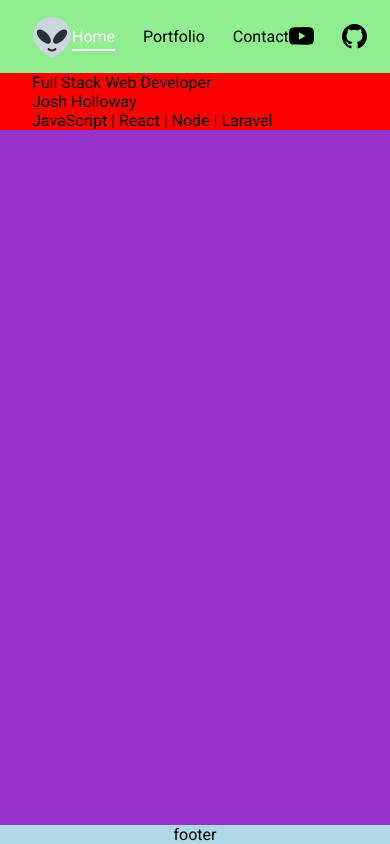
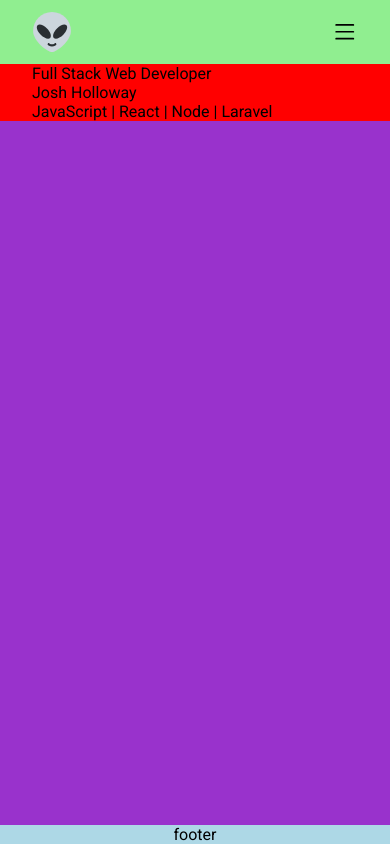
Before and after one commit to joshdotjs/portfolio, a Next.js app: page / in a window 390 px wide. Built offline with nearby package versions, Linux system fonts and the light colour scheme.

Commit message:
responsive hamburger bar

```diff
--- a/comps/_layout/header.js
+++ b/comps/_layout/header.js
@@ -67,6 +67,12 @@
             </li>
           </ul>
 
+          <div id="hamburger">
+            <svg xmlns="http://www.w3.org/2000/svg" width="27.5" height="27.5" fill="currentColor" class="bi bi-list" viewBox="0 0 16 16">
+              <path fill-rule="evenodd" d="M2.5 12a.5.5 0 0 1 .5-.5h10a.5.5 0 0 1 0 1H3a.5.5 0 0 1-.5-.5zm0-4a.5.5 0 0 1 .5-.5h10a.5.5 0 0 1 0 1H3a.5.5 0 0 1-.5-.5zm0-4a.5.5 0 0 1 .5-.5h10a.5.5 0 0 1 0 1H3a.5.5 0 0 1-.5-.5z"/>
+            </svg>
+          </div>
+
         </div>
       </header>
     </>
--- a/comps/_layout/header.scss
+++ b/comps/_layout/header.scss
@@ -5,7 +5,7 @@
 
 header {
   padding:
-    calc(0.5 * #{$pad})
+    calc(0.75 * #{$pad})
     $gutter
   ;
 
@@ -28,7 +28,10 @@
 
     .navlinks,
     .socials {
-      display: flex;
+      display: none;
+      @include sm {
+        display: flex;
+      }
 
       > li {
         a {
@@ -71,5 +74,12 @@
         }
       }
     }
+
+    #hamburger {
+      display: flex;
+      @include sm {
+        display: none;
+      }
+    }
   }
 }
--- a/css/partials/_reset.scss
+++ b/css/partials/_reset.scss
@@ -3,6 +3,7 @@
 }
 
 ul {
+  margin: 0;
   padding-left: 0;
   li {
     list-style: none;
```
